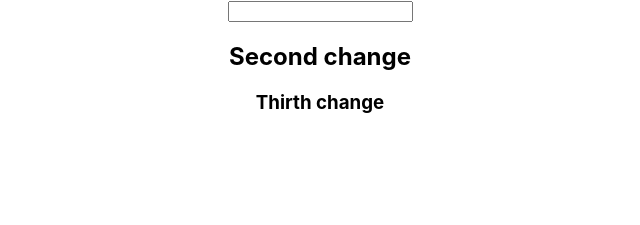
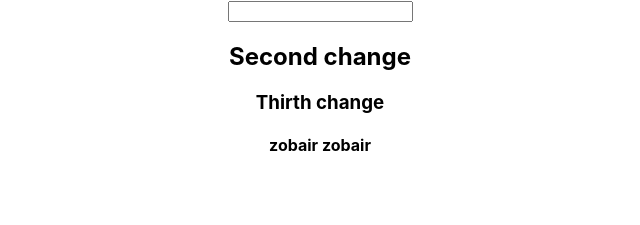
Before and after one commit to HudyRahmani/test1, a React (Create React App) app: page / in a window 1280 px wide. Shown: the top 225 px of the page, without its empty margins (320-960 px from the left). Built offline with nearby package versions, Linux system fonts and the light colour scheme.

Commit message:
add zobair zobair

```diff
--- a/src/App.js
+++ b/src/App.js
@@ -7,6 +7,7 @@ function App() {
         <input type='text' />
         <h2>Second change </h2>
         <h3>Thirth change</h3>
+        <h4>zobair zobair</h4>
     </div>
   );
 }
```
